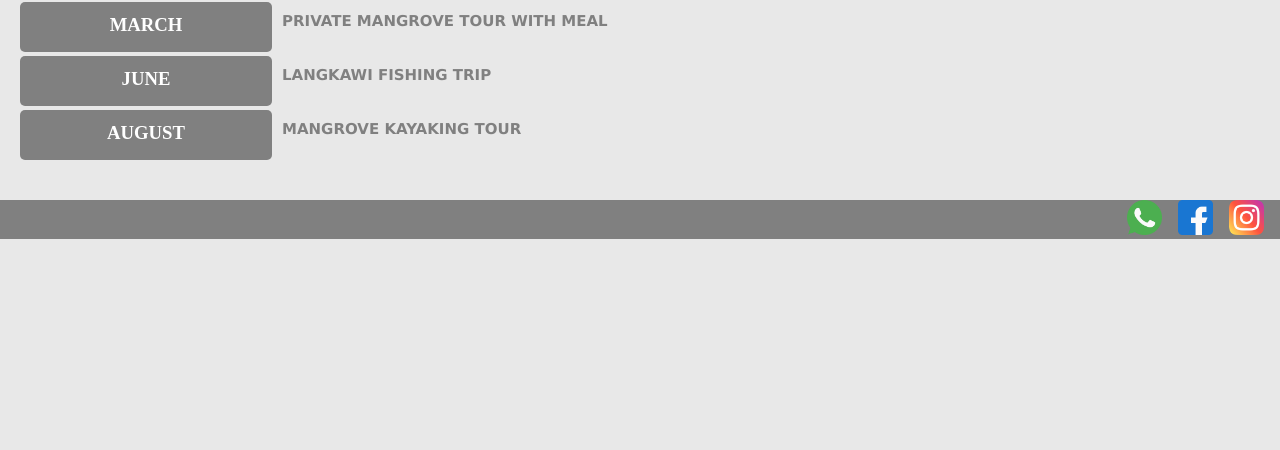
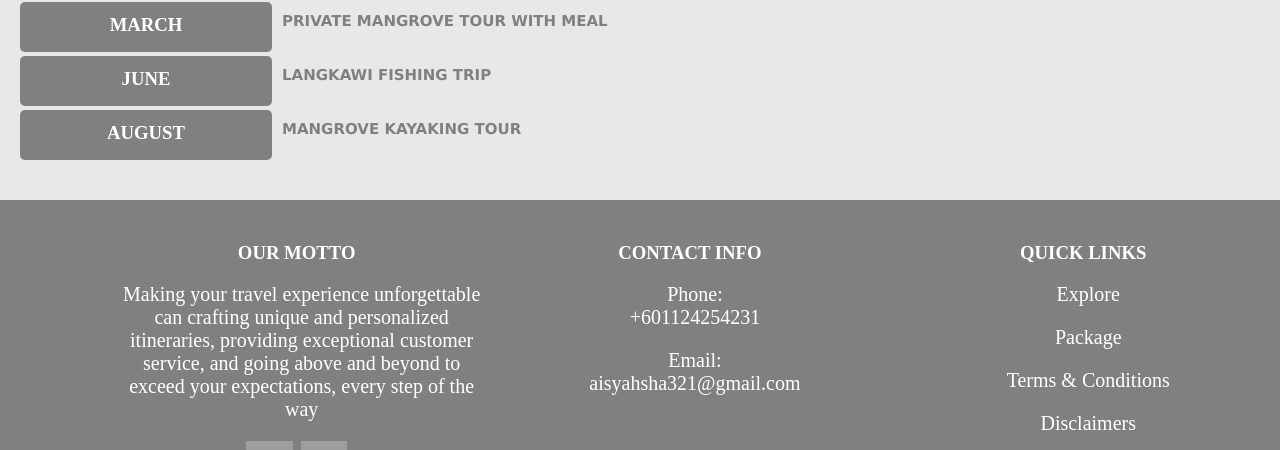
Before and after one commit to uaqillah/Codebuster, a PHP site: page /package.php in a window 1280 px wide. Shown: the part 1530-1980 px from the top of the page. Before the commit the page ends 1769 px from the top, so only its background shows below. Run offline with PHP 8.4, Linux system fonts and the light colour scheme; a user stored in the database is signed in; grey boxes are pictures that could not be loaded.

Commit message:
Update package.php

```diff
--- a/package.php
+++ b/package.php
@@ -167,7 +167,23 @@ font-family: CenturyGothic, Geneva, AppleGothic, sans-serif;
 font-size: 15px;
 color: grey;
 }
+.kolom {
+  float: left;
+  width: 33.33%;
+  padding: 10px;
+  height: 300px; /* Should be removed. Only for demonstration */
+}
 
+/* Clear floats after the columns */
+.baris:after {
+  content: "";
+  display: table;
+  clear: both;
+}
+
+a:link {
+  text-decoration: none;
+}
 
 </style>
 </head>
@@ -281,10 +297,28 @@ color: grey;
 </body>
 
 <br/><br/><br/><br/><br/>
-<ul>
-  <li  style="float: right;"><img src="instagram.png" alt="" style="height:35px">&emsp;</li>
-  <li style="float: right;"><img src="facebook.png" alt="" style="height:35px">&emsp;</li>
-  <li style="float: right;"><img src="whatsapp.png" alt="" style="height:35px">&emsp;</li>
+<ul style="height:250px;color:white;font-family: Georgia, Times, "Times New Roman", serif;">
+  <div class="baris" style="margin-left:100px;margin-top:20px">
+  <div class="kolom" style="text-align:center">
+    <h3>OUR MOTTO</h3>
+    <p>Making your travel experience unforgettable can crafting unique and personalized itineraries, providing exceptional customer service, and going above and beyond to exceed your expectations, every step of the way</p>
+    <a href="https://www.facebook.com/Shuhaila-Travel-Agencies-114482994869639/"><img src="facebook2.png" style="height:35px"></a>
+    <a href="https://wa.link/x2oa9d"><img src="whatsapp2.png" alt="" style="height:35px"></a>
+    <a href=" https://www.instagram.com/shuhailatravelagencies/"><img src="instagram2.png" alt="" style="height:35px"></a>
+  </div>
+  <div class="kolom" style="text-align:center">
+    <h3>CONTACT INFO</h3>
+    <p>Phone:<br/>+601124254231</p>
+    <p >Email:<br/>aisyahsha321@gmail.com</p>
+  </div>
+  <div class="kolom" style="text-align:center">
+    <h3>QUICK LINKS</h3>
+    <p><a style="color:white" href="explore.php">Explore</a></p>
+    <p><a style="color:white" href="package.php">Package</a></p>
+    <p>Terms & Conditions</p>
+    <p>Disclaimers</p>
+  </div>
+</div>
 
 </ul>
 </html>
```
